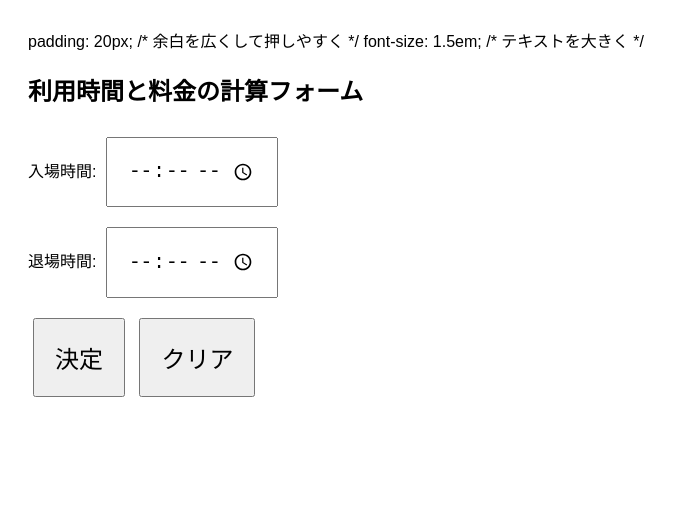
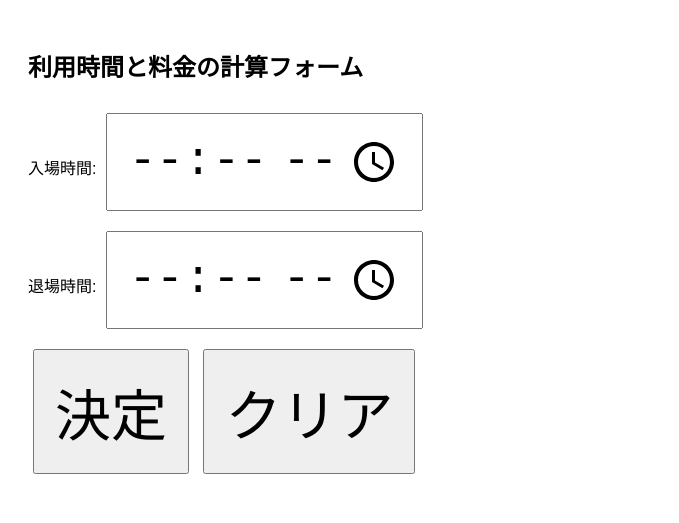
Before and after one commit to hra212125/Charge-calculation, a plain HTML site: page index.html in a window 1280 px wide. Shown: the whole page, without its empty margins (0-679 px from the left). Drawn offline with Linux system fonts and the light colour scheme.

Commit message:
Update index.html

```diff
--- a/index.html
+++ b/index.html
@@ -8,7 +8,7 @@
     input, button { margin: 10px 5px; }
     input[type="time"],
 button {
-  font-size: 1.5em;       /* テキストを大きく */
+  font-size: 3.5em;       /* テキストを大きく */
   padding: 20px;     /* 余白を広くして押しやすく */
 /*  width: 100%;            /* スマホ画面にフィット */
   box-sizing: border-box; /* 幅の計算を安定させる */
@@ -17,8 +17,6 @@ button {
   </style>
 </head>
 <body>
-  padding: 20px;     /* 余白を広くして押しやすく */
-  font-size: 1.5em;       /* テキストを大きく */
   <h2>利用時間と料金の計算フォーム</h2>
   <label for="entry">入場時間:</label>
   <input type="time" id="entry"><br>
```
